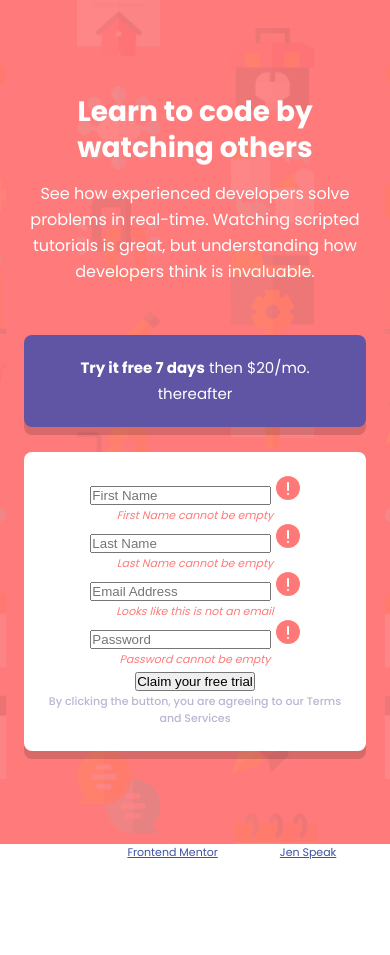
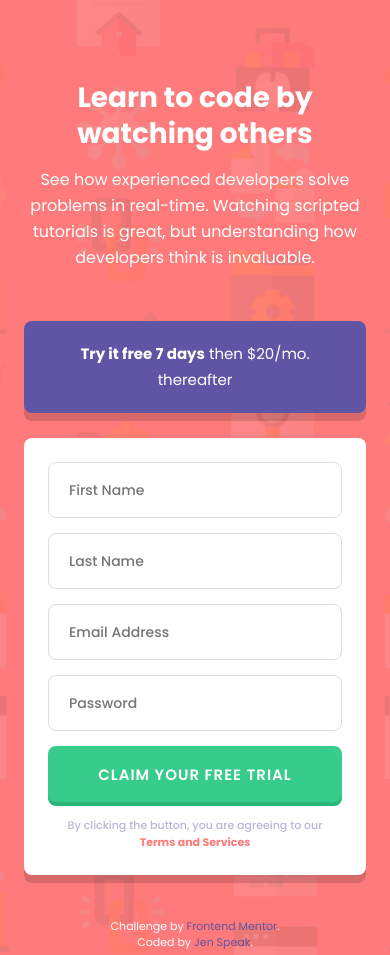
Before and after one commit to En-Jen/sign-up-form, a website: page index.html in a window 390 px wide. Before the commit the page ends 861 px from the top, so only its background shows below. Drawn offline with Linux system fonts and the light colour scheme.

Commit message:
finished mobile styles

```diff
--- a/index.html
+++ b/index.html
@@ -10,12 +10,6 @@
     <link rel="icon" type="image/png" sizes="32x32" href="./images/favicon-32x32.png">
 
     <title>Frontend Mentor | Intro component with sign up form</title>
-
-    <!-- Feel free to remove these styles or customise in your own stylesheet 👍 -->
-    <style>
-      .attribution { font-size: 11px; text-align: center; }
-      .attribution a { color: hsl(228, 45%, 44%); }
-    </style>
   </head>
 
   <body>
@@ -57,15 +51,15 @@
                 <p class="intro__error-text">Password cannot be empty</p>
               </div>
               <button type="submit" class="intro__btn">Claim your free trial</button>
-              <p class="intro__form-footer">By clicking the button, you are agreeing to our <a class="intro__form-footer--bold">Terms and Services</a></p>
+              <p class="intro__form-footer">By clicking the button, you are agreeing to our <a href="#" class="intro__form-footer--bold">Terms and Services</a></p>
             </form>
           </div>
         </div>
       </div>
     </section>
 
-    <footer>
-      <p class="attribution">
+    <footer class="attribution">
+      <p>
         Challenge by <a href="https://www.frontendmentor.io?ref=challenge" target="_blank">Frontend Mentor</a>.
         Coded by <a href="#">Jen Speak</a>.
       </p>
--- a/sass/main.scss
+++ b/sass/main.scss
@@ -4,6 +4,7 @@ $color-green: hsl(154, 59%, 51%);
 $color-blue: hsl(248, 32%, 49%);
 $color-blue-dark: hsl(249, 10%, 26%);
 $color-blue-light: hsl(246, 25%, 77%);
+$color-white: hsl(0, 0%, 100%);
 
 // FONT VARIABLES
 $font-family: 'Poppins', sans-serif;
@@ -11,7 +12,10 @@ $font-family: 'Poppins', sans-serif;
 // FONT SIZE
 $default-font-size: 1.6rem;
 
-
+.intro__error-icon,
+.intro__error-text {
+    display: none;
+}
 
 *,
 *::before,
@@ -29,12 +33,13 @@ html {
 body {
     font-size: $default-font-size;
     font-family: $font-family;
-    color: #fff;
+    color: $color-white;
+    position: relative;
 }
 
 .intro {
     width: 100%;
-    height: 100vh;
+    min-height: 100vh;
     background-image: url(../images/bg-intro-mobile.png);
     background-repeat: no-repeat;
     background-size: cover;
@@ -44,7 +49,7 @@ body {
     align-items: center;
 
     &__container {
-        padding: 2.4rem;
+        padding: 8rem 2.4rem;
         text-align: center;
         display: flex;
         flex-direction: column;
@@ -69,7 +74,8 @@ body {
     }
 
     // Turn into mixin??
-    &__card {
+    &__card--top,
+    &__card--bottom {
         border-radius: 8px;
         box-shadow: 0 8px 0 rgba(0, 0, 0, .15);
     }
@@ -90,7 +96,7 @@ body {
     }
 
     &__card--bottom {
-        background-color: #fff;
+        background-color: $color-white;
         padding: 2.4rem;
     }
 
@@ -99,7 +105,8 @@ body {
     }
 
     &__field-group {
-
+        position: relative;
+        margin-bottom: 1.5rem;
     }
 
     &__form-label {
@@ -107,30 +114,118 @@ body {
     }
 
     &__form-input {
+        font-size: 1.4rem;
+        font-weight: 500;
+        color: $color-blue-dark;
+        border: 1px solid hsl(0, 0%, 87%);
+        padding-left: 2rem;
+
+        &:focus {
+            border: 1px solid $color-blue;
+        }
 
     }
 
+    &__form-input,
+    &__btn {
+        width: 100%;
+        height: 5.6rem;
+        border-radius: 8px;
+        font-family: $font-family;
+        outline: none;
+    }
+
     &__error-icon {
-
+        position: absolute;
+        top: 23%;
+        right: 2rem;
     }
 
     &__error-text {
         color: $color-pink;
         font-size: 1.1rem;
         font-style: italic;
+        text-align: right;
     }
 
     &__btn {
+        text-transform: uppercase;
+        color: $color-white;
+        font-size: 1.5rem;
+        font-weight: 600;
+        letter-spacing: 1px;
+        background-color: $color-green;
+        border: none;
+        box-shadow: 0 4px 0 hsl(154, 61%, 44%);
+        margin-bottom: 1.5rem;
+        cursor: pointer;
+        transition: background-color .3s, box-shadow .3s;
 
+        &:hover,
+        &:active {
+            background-color: hsl(154, 65%, 68%);
+            box-shadow: 0 4px 0 $color-green;
+        }
     }
 
     &__form-footer {
         color: $color-blue-light;
         font-size: 1.1rem;
         font-weight: 500;
+        padding: 0 1.5rem;
 
         &--bold {
-
+            color: $color-pink;
+            font-weight: 700;
+            text-decoration: none;
         }
     }
 }
+
+// ERROR
+.error {
+    .intro__form-input {
+        border: 2px solid $color-pink;
+        color: $color-pink;
+    }
+
+    .intro__error-icon,
+    .intro__error-text {
+        display: block;
+    }
+}
+
+// ATTRIBUTION
+.attribution {
+    color: $color-white;
+    font-size: 11px;
+    line-height: 1.6rem;
+    text-align: center;
+    position: absolute;
+    bottom: .5rem;
+    left: 50%;
+    transform: translateX(-50%);
+
+    a {
+        color: $color-blue;
+        text-decoration: none;
+        position: relative;
+        transition: color .3s;
+    }
+
+    a::after {
+        content: "";
+        width: 100%;
+        height: 1px;
+        background-color: $color-blue;
+        position: absolute;
+        bottom: -2px;
+        left: 0;
+        transform: scaleX(0);
+        transition: all .3s;
+    }
+
+    a:hover::after {
+        transform: scaleX(1);
+    }
+}
```
Also changed, not shown: css/style.css.
